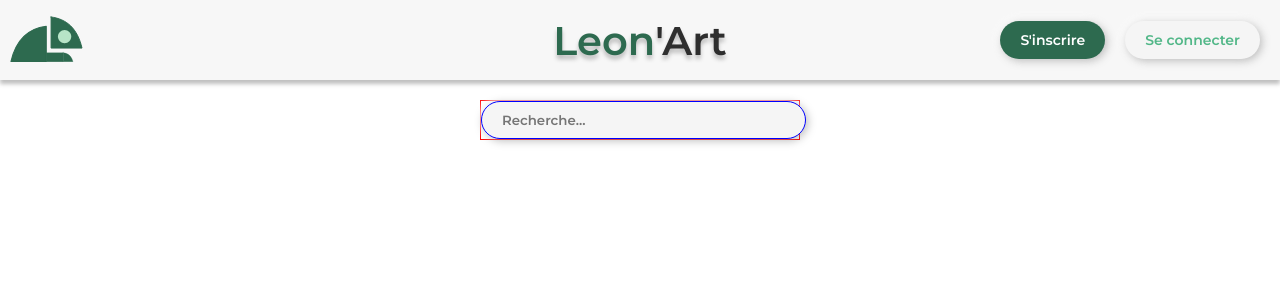
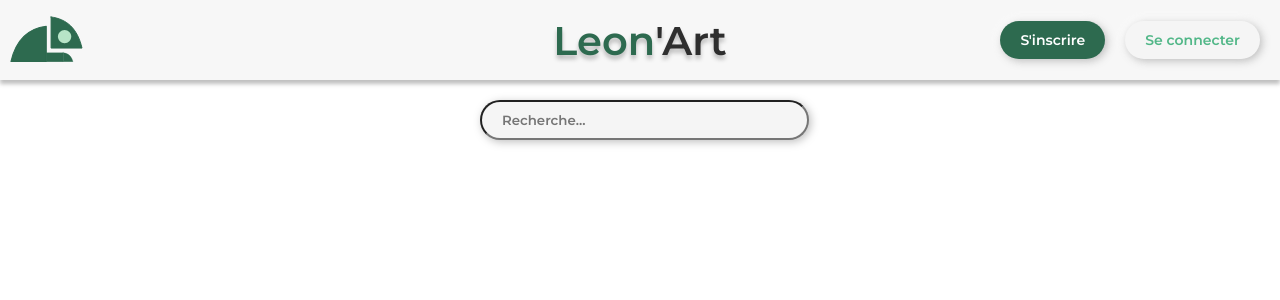
Before and after one commit to Leon-Art-EIP/mvp-leonart.github.io, a React (Create React App) app: page / in a window 1280 px wide. Shown: the top 300 px of the page. Built offline with nearby package versions, Linux system fonts and the light colour scheme.

Commit message:
[DEL] debug frames

```diff
--- a/src/Searchbar/Searchbar.tsx
+++ b/src/Searchbar/Searchbar.tsx
@@ -45,54 +45,12 @@ const StyledCol = styled(Col)`
   /* border: solid;
   border-color: red;
   border-width: 1px; */
-  border: solid;
-  border-width: 1px;
-  border-color: red;
 `;
 
 const FullRow = styled(Row)`
   width: 100%;
   height: 100%;
 `;
-
-const StyledLeonart = styled.div`
-  font-family: "Montserrat", sans-serif;
-  font-style: normal;
-  font-weight: 400;
-  font-size: 2.5rem;
-  text-shadow: 0px 4px 4px rgba(0, 0, 0, 0.25);
-`;
-
-const StyledSearchBarText = styled.u`
-  text-decoration: none;
-  color: #9C9C9C;
-`;
-
-const StyledArt = styled.u`
-  text-decoration: none;
-  color: #2e2e2e;
-`;
-
-const StyledImg = styled.img`
-  margin-left: 10px;
-`;
-
-// const StyledButton = styled.div<{ color: string; background: string }>`
-//   font-family: "Montserrat", sans-serif;
-//   padding: 10px 20px;
-//   margin-right: 20px;
-//   background: ${(props) => props.background};
-//   color: ${(props) => props.color};
-//   border-radius: 20px;
-//   transition: all 0.1s ease-in-out;
-//   filter: drop-shadow(2px 2px 4px rgba(0, 0, 0, 0.25))
-//     drop-shadow(-2px -2px 4px #ffffff);
-//   :hover {
-//     cursor: pointer;
-//     filter: drop-shadow(1px 1px 1px rgba(0, 0, 0, 0.25))
-//       drop-shadow(-1px -1px 1px #ffffff);
-//   }
-// `;
 
 const StyledInput = styled.input<{ color: string; background: string}>`
   font-family: "Montserrat", sans-serif;
@@ -110,7 +68,4 @@ const StyledInput = styled.input<{ color: string; background: string}>`
       drop-shadow(-1px -1px 1px #ffffff);
   }
   width: 89%;
-  border: solid;
-  border-width: 1px;
-  border-color: blue;
 `;
```
